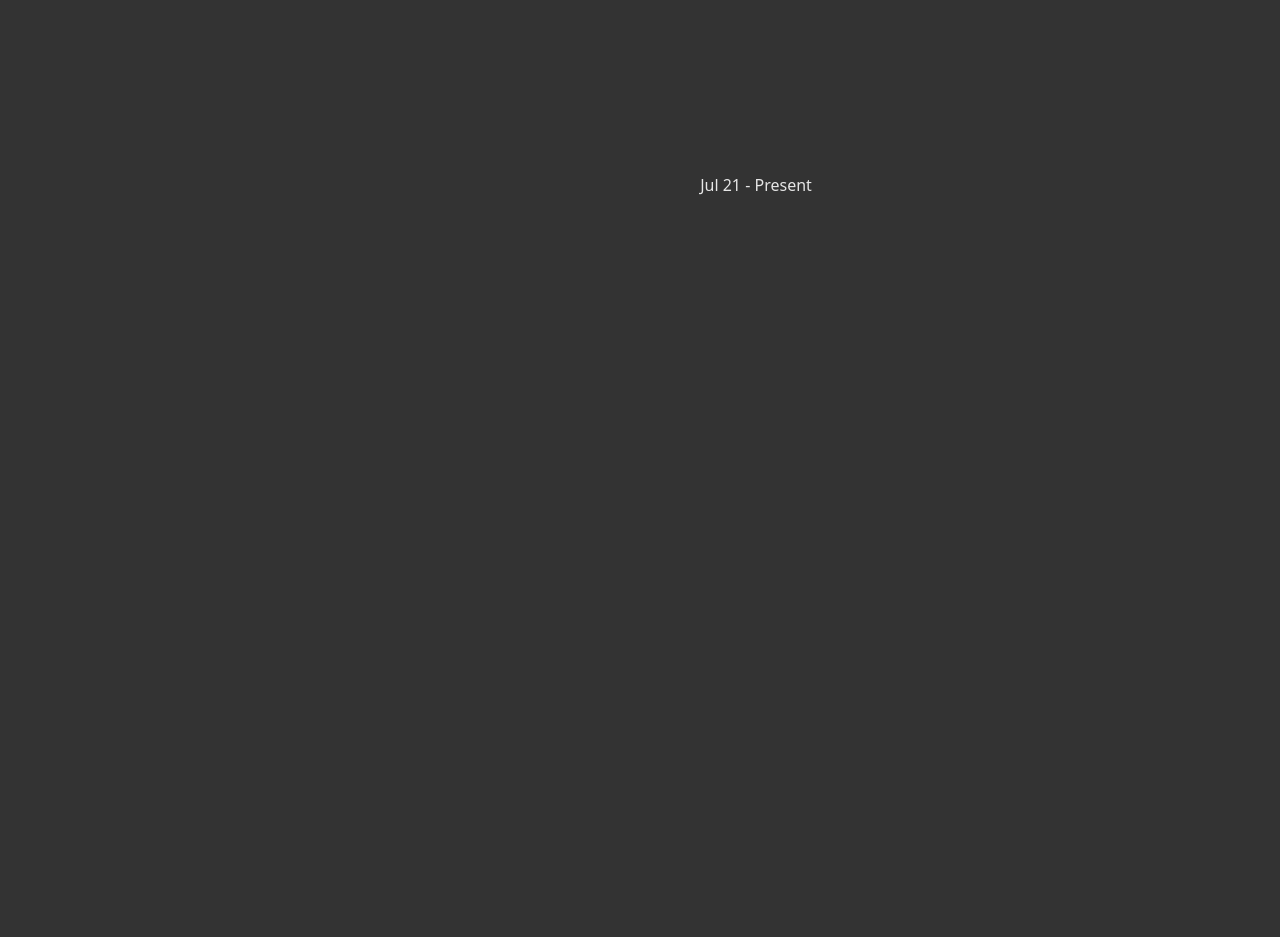
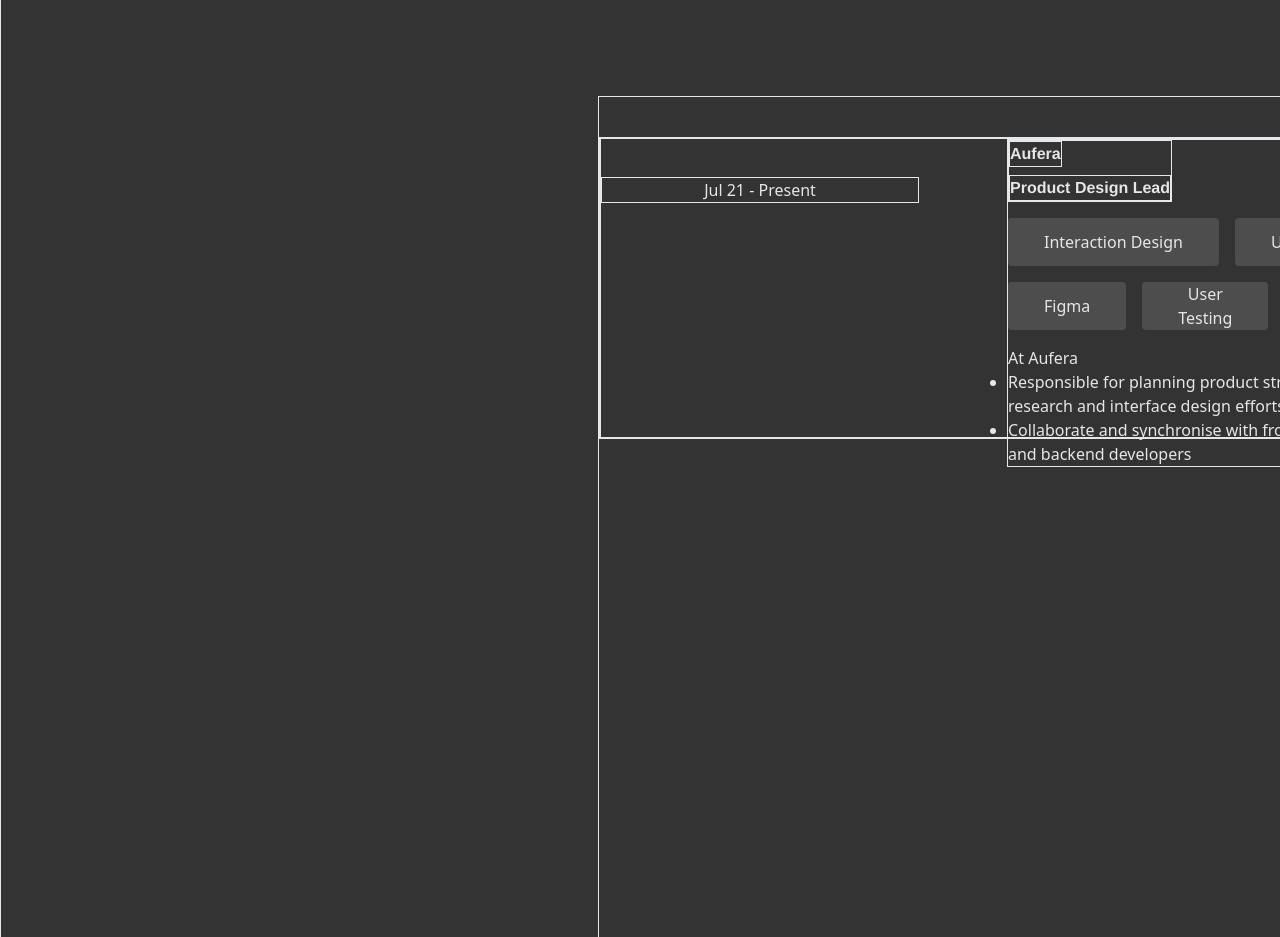
Before and after one commit to Muqtadirat/uy-portfolio, a React (Create React App) app: page / in a window 1280 px wide. Shown: the part 2060-2997 px from the top of the page. Built offline with nearby package versions, Linux system fonts and the light colour scheme.

Commit message:
Added aufera

```diff
--- a/src/components/Experience.js
+++ b/src/components/Experience.js
@@ -1,12 +1,51 @@
+function UtilityLabel({ text }) {
+  return (
+    <div className=" inline-flex h-12 items-center justify-center gap-10 px-9 py-4 rounded-[4px] relative bg-greyscale-30 flex-[0 0 auto]">
+      <div className="relative w-fit">{text}</div>
+    </div>
+  );
+}
+
 function Experience() {
   return (
     <div className="Experience">
-      <div className=" absolute bg-greyscale-20 h-[2673px] w-[1512px] left-0 top-[1822px]">
-        <div className="absolute w-[843px] h-[2260px] top-[333px] left-[597px]">
+      <div className=" absolute border bg-greyscale-20 h-[2673px] w-[1512px] left-0 top-[1822px]">
+        <div className="absolute border w-[843px] h-[2260px] top-[333px] left-[597px]">
           {" "}
-          <div className="wrapper flex flex-col absolute text-greyscale-90 top-[40px] w-[843px] gap-[72px]">
-            <div className="absolute w-[318px] top-[38px]">
-              Jul 21 - Present
+          <div className="wrapper border flex flex-col absolute items-start text-greyscale-90 top-[40px] w-[843px] gap-[72px]">
+            <div className="border relative w-[829px] h-[300px]">
+              <div className="border absolute w-[318px] top-[38px]">
+                Jul 21 - Present
+              </div>
+
+              <div className="border inline-flex flex-col items-start absolute gap-[16px] top-0 left-[406px]">
+                <div className="border inline-flex flex-col items-start relative gap-[8px] flex-[0 0 auto]">
+                  <div className="border relative w-fit font-largescreen-subheading f-[32px] font-black">
+                    Aufera
+                  </div>
+                  <div className="border relative w-fit font-largescreen-subheading f-[32px] font-black">
+                    Product Design Lead
+                  </div>
+                </div>
+                <div className="inline-flex gap-[16px] relative items-start flex-[0 0 auto]">
+                  <UtilityLabel text="Interaction Design" />
+                  <UtilityLabel text="User Research" />
+                </div>
+                <div className="inline-flex gap-[16px] relative items-start flex-[0 0 auto]">
+                  <UtilityLabel text="Figma" />
+                  <UtilityLabel text="User Testing" />
+                  <UtilityLabel text="Leadership" />
+                </div>
+
+                <ul className=" text-left list-disc relative w-[421px]">
+                  At Aufera
+                  <li>
+                    Responsible for planning product strategy, leading research and interface design efforts
+                  </li>
+                  <li>Collaborate and synchronise with frontend, mobile app and backend developers</li>
+                </ul>
+              </div>
+
             </div>
           </div>
         </div>
```
